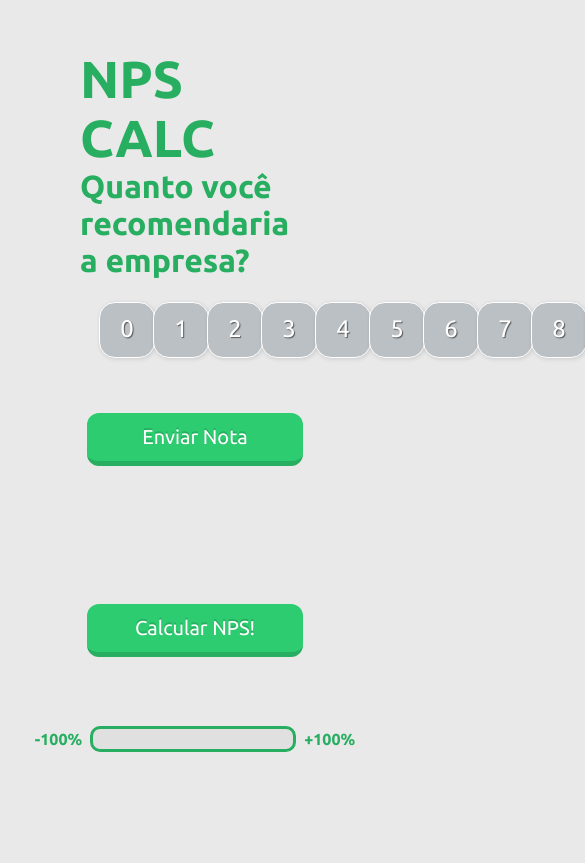
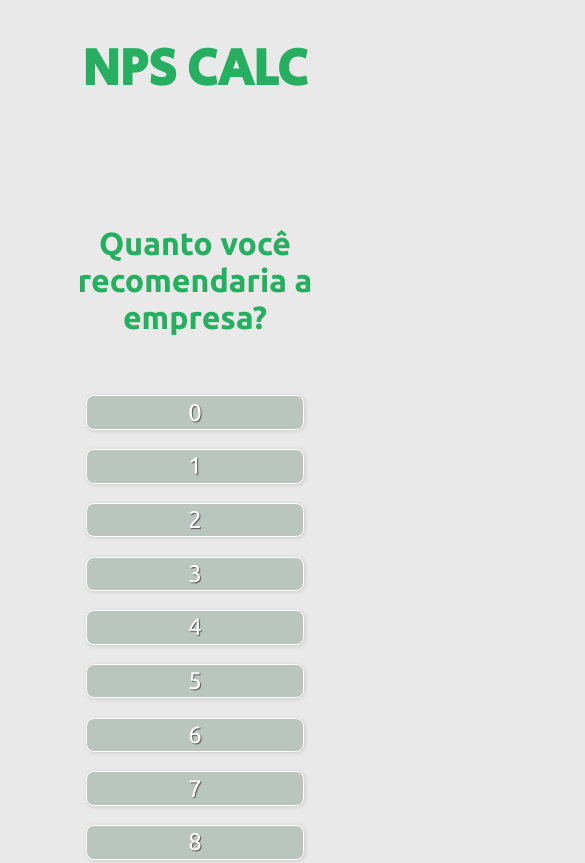
Before and after one commit to RodericoNeto/NPS-Calc, a plain HTML site: page index.html in a window 390 px wide. Shown: the top 863 px of the page, 585 px wide, since content can reach past the window. Drawn offline with Linux system fonts and the light colour scheme.

Commit message:
NPS versão verde ok

```diff
--- a/index.html
+++ b/index.html
@@ -5,7 +5,12 @@
     <meta charset="UTF-8">
     <meta http-equiv="X-UA-Compatible" content="IE=edge">
     <meta name="viewport" content="width=device-width, initial-scale=1.0">
+
+    <link rel="stylesheet" href="https://cdnjs.cloudflare.com/ajax/libs/font-awesome/6.1.1/css/all.min.css" integrity="sha512-KfkfwYDsLkIlwQp6LFnl8zNdLGxu9YAA1QvwINks4PhcElQSvqcyVLLD9aMhXd13uQjoXtEKNosOWaZqXgel0g==" crossorigin="anonymous" referrerpolicy="no-referrer" />
+
+
     <title>NPS Calc</title>
+
 
     <!-- Link Css da calculadora -->
     <link rel="stylesheet" href="style.css">
@@ -14,6 +19,7 @@
     <link
         href="https://fonts.googleapis.com/css2?family=Ubuntu:ital,wght@0,300;0,400;0,500;0,700;1,300;1,400;1,500;1,700&display=swap"
         rel="stylesheet">
+    <link href="https://fonts.googleapis.com/css2?family=Secular+One&display=swap" rel="stylesheet">
 </head>
 
 <body>
@@ -25,7 +31,7 @@
 
     <!-- Corpo calculadora. Onde o usuário vai inserir a nota -->
 
-    <!-- <form> -->
+
     <!-- FAIXA DAS NOTAS A ESCOLHER -->
     <section class="numbersContainer">
         <div class="inputNumber">
@@ -103,8 +109,7 @@
         </div>
     </section>
 
-    <!-- </form> -->
-
+    <!-- BOTÕES E RESULTADOS -->
     <section class="buttonsContainer">
         <button id="notaDada" onclick="submitNota()">Enviar Nota</button>
         <p id="totalRespostas"></p>
@@ -121,14 +126,13 @@
             <p class="numProgress">+100%</p>
         </div>
 
-
-
         <p id="respostaNPS"></p>
         <button id="resetPesquisa" onclick="resetPesquisa()">Resetar Pesquisa</button>
     </section>
 
 
     <script src="script.js"></script>
+
 </body>
 
 </html>
--- a/style.css
+++ b/style.css
@@ -1,12 +1,21 @@
 :root {
+    /* VARIÁVEIS TAMANHO DOS BOTÕES */
     --numberButton-size: 54px;
     --numberInput-FontSize: 20px;
 
+    /* VARIÁVEIS CORES */
     --main-bg-color: rgb(233, 233, 233);
+    --second-bg-color: #bbc5c0;
     --second-color: #2ecc71;
     --third-color: #27ae60;
+    /* --second-color: #589ee0;
+    --third-color: #2a547c; */
+    --font-color-main: #3b3b3b;
+
+    /* VARIÁVEIS TIPOGRÁFICAS */
     --main-font: 'Ubuntu', sans-serif;
-    --font-color-main: #3b3b3b;
+    --title-font: 'Secular One', sans-serif;
+
 }
 
 * {
@@ -30,33 +39,34 @@ header {
     justify-content: space-between;
 }
 
-#main-title{
+#main-title, #second-title{
+    font-family: var(--title-font);
     font-size: 52px;
-    font-weight: bold;
     color: var(--third-color);
+    text-align: center;
 }
 
 #second-title{
+    font-weight: bold;
+    font-family: var(--main-font);
     font-size: 32px;
-    font-weight: bold;
-    color: var(--third-color);
 }
 
 input {
     width: var(--numberButton-size);
     height: var(--numberButton-size);
-    background-color: red;
 }
 
 
 .numbersContainer {
     height: 20vh;
-    margin-left: 20px;
-    margin-right: 20px;
+    margin-left: 24px;
+    margin-right: 24px;
     display: flex;
     justify-content: space-around;
     align-content: center;
 }
+
 
 .inputNumber {
     width: var(--numberButton-size);
@@ -80,7 +90,7 @@ label {
     height: var(--numberButton-size);
     width: var(--numberButton-size);
     transition: all 0.15s ease-out 0s;
-    background: #bbc0c5;
+    background: var(--second-bg-color);
     border: solid 1px white;
     border-radius: 16px;
     box-shadow: rgba(0, 0, 0, 0.13) 1px 1px 4px;
@@ -129,10 +139,10 @@ span {
     font-size: var(--numberInput-FontSize);
     color: #FFF;
     text-decoration: none;
-    background-color: #2ecc71;
+    background-color: var(--second-color);
     border: none;
-    border-bottom: 5px solid #27ae60;
-    text-shadow: 0px -2px #27ae60;
+    border-bottom: 5px solid var(--third-color);
+    text-shadow: 0px -2px var(--third-color);
     -webkit-transition: all 0.1s;
     transition: all 0.1s;
 }
@@ -142,8 +152,9 @@ button:active {
     -webkit-transform: translate(0px, 5px);
     -ms-transform: translate(0px, 5px);
     transform: translate(0px, 5px);
-    border-bottom: 1px solid #2ecc71;
+    border-bottom: 1px solid var(--second-color);
 }
+
 
 #totalRespostas {
     font-size: var(--numberInput-FontSize);
@@ -179,9 +190,9 @@ button:active {
 .barContainer, .barSubContainer {
     height: 20px;
     width: 200px;
-    background-color: rgb(224, 224, 224);
+    background-color: var(--main-bg-color);
     position: relative;
-    border: solid 3px #27ae60;
+    border: solid 3px var(--third-color);
     border-radius: 10px;
 }
 
@@ -194,7 +205,7 @@ button:active {
 .barSubContainer .progress-bar {
     position: absolute;
     height: 100%;
-    background-color: #27ae60;
+    background-color: var(--third-color);
     border-radius: 7px;
     /* z-index: 99; */
 }
@@ -204,6 +215,52 @@ button:active {
 }
 
 @keyframes progress-bar-animation {
-    0% {width: 0%; background-color: rgb(224, 224, 224);}
-    100% {width: 100%; background-color: #2ecc71;}
+    0% {width: 0%; background-color: var(--third-color);}
+    100% {width: 100%; background-color: var(--second-color);}
 }
+
+
+/* MEDIA QUERY */
+
+@media (max-width: 880px){
+    body{
+        margin: 32px;
+    }
+
+    header{
+        height: 36vh;
+    }
+    .numbersContainer{
+        margin: 50px 0px;
+        height: 70vh;
+        flex-direction: column;
+        align-items: center;
+    }
+    .option-input{
+        height: calc(0.6*var(--numberButton-size));
+        width: calc(4*var(--numberButton-size));
+        border-radius: 8px;
+    }
+    .inputNumber {
+        height: calc(0.6*var(--numberButton-size));
+        width: calc(4*var(--numberButton-size));
+    }
+    .buttonsContainer{
+        height: 80vh;
+    }
+
+}
+
+@media (max-width: 380px){
+
+    body{
+        margin: 16px;
+    }
+
+    header{
+        height: 48vh;
+    }
+    .buttonsContainer{
+        height: 100vh;
+    }
+}
```
